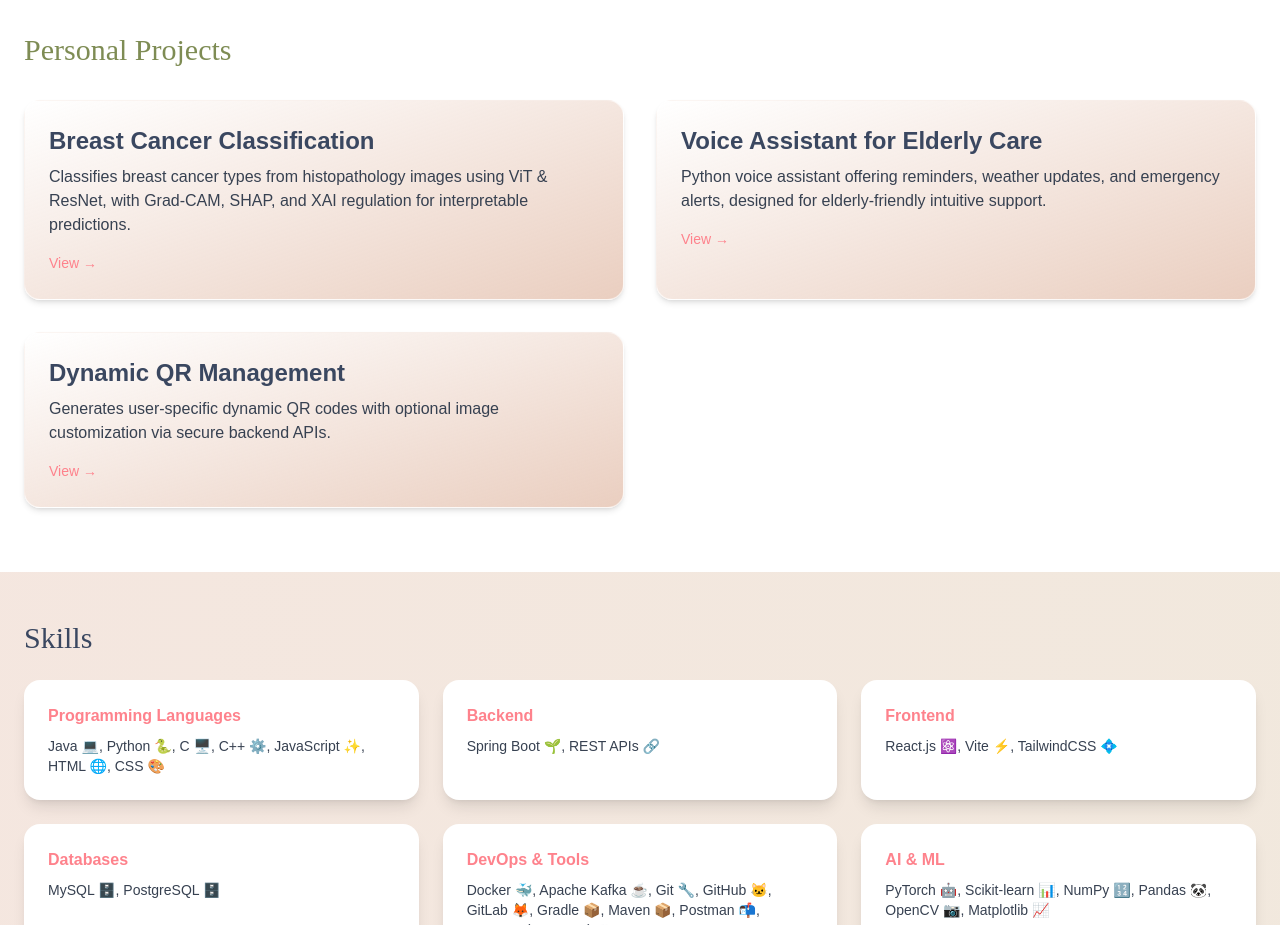
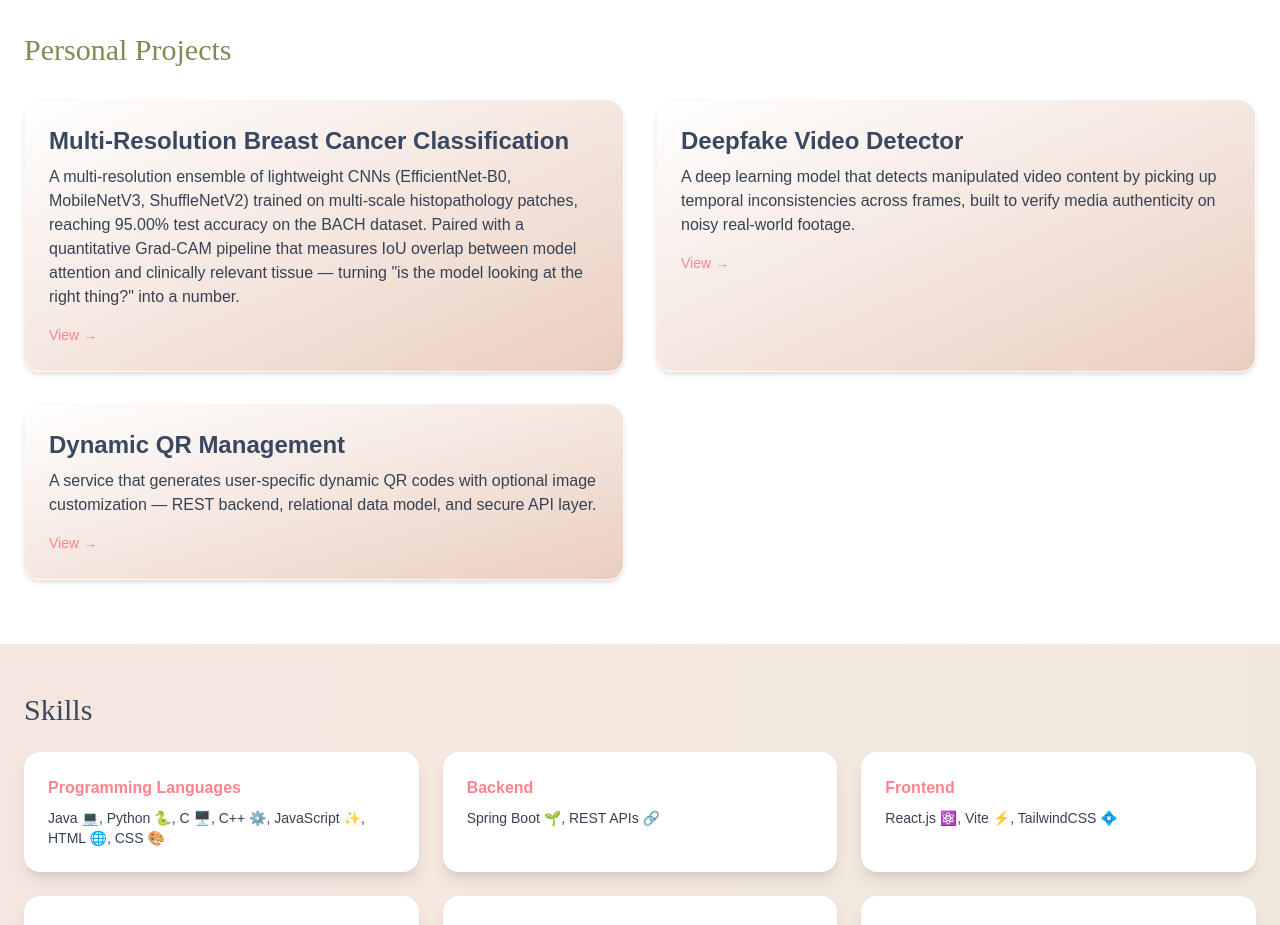
Before and after one commit to Srishti-Organization/portfolio-vite, a React (Vite) app: page / in a window 1280 px wide. Shown: the part 1820-2745 px from the top of the page. Built offline with nearby package versions, Linux system fonts and the light colour scheme.

Commit message:
update: projects.js

```diff
--- a/src/data/projects.js
+++ b/src/data/projects.js
@@ -1,17 +1,17 @@
 export const projects = [
   {
-    title: "Breast Cancer Classification",
-    desc: "Classifies breast cancer types from histopathology images using ViT & ResNet, with Grad-CAM, SHAP, and XAI regulation for interpretable predictions.",
+    title: "Multi-Resolution Breast Cancer Classification",
+    desc: "A multi-resolution ensemble of lightweight CNNs (EfficientNet-B0, MobileNetV3, ShuffleNetV2) trained on multi-scale histopathology patches, reaching 95.00% test accuracy on the BACH dataset. Paired with a quantitative Grad-CAM pipeline that measures IoU overlap between model attention and clinically relevant tissue — turning \"is the model looking at the right thing?\" into a number.",
     link: "https://github.com/Srishti-Organization/breast-cancer-classification",
   },
   {
-    title: "Voice Assistant for Elderly Care",
-    desc: "Python voice assistant offering reminders, weather updates, and emergency alerts, designed for elderly-friendly intuitive support.",
-    link: "https://github.com/Srishti-Organization/voice-assistant-for-elderly",
+    title: "Deepfake Video Detector",
+    desc: "A deep learning model that detects manipulated video content by picking up temporal inconsistencies across frames, built to verify media authenticity on noisy real-world footage.",
+    link: "https://github.com/srishti-rao",
   },
   {
     title: "Dynamic QR Management",
-    desc: "Generates user-specific dynamic QR codes with optional image customization via secure backend APIs.",
+    desc: "A service that generates user-specific dynamic QR codes with optional image customization — REST backend, relational data model, and secure API layer.",
     link: "http://170.187.232.199:8081/swagger-ui/index.html#/QR/generateQRCode",
   }
 ];
```
